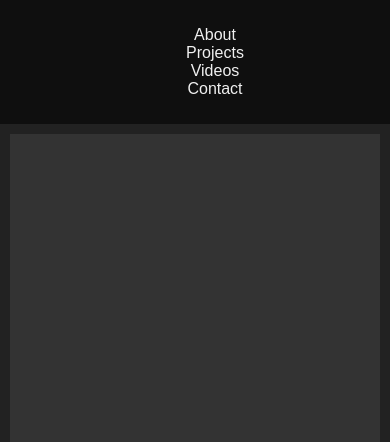
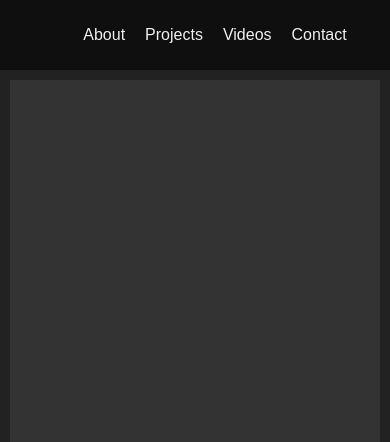
Before and after one commit to dominick253/dominick253.github.io, a plain HTML site: page index.html in a window 390 px wide. Shown: the top 442 px of the page. Drawn offline with Linux system fonts and the light colour scheme.

Commit message:
Update styles.css

```diff
--- a/styles.css
+++ b/styles.css
@@ -143,10 +143,10 @@ a {
         padding: 10px;
     }
 
-    .nav-links {
+/*     .nav-links {
         flex-direction: column;
         align-items: center;
-    }
+    } */
 
     #projects {
         grid-template-columns: 1fr;
```
